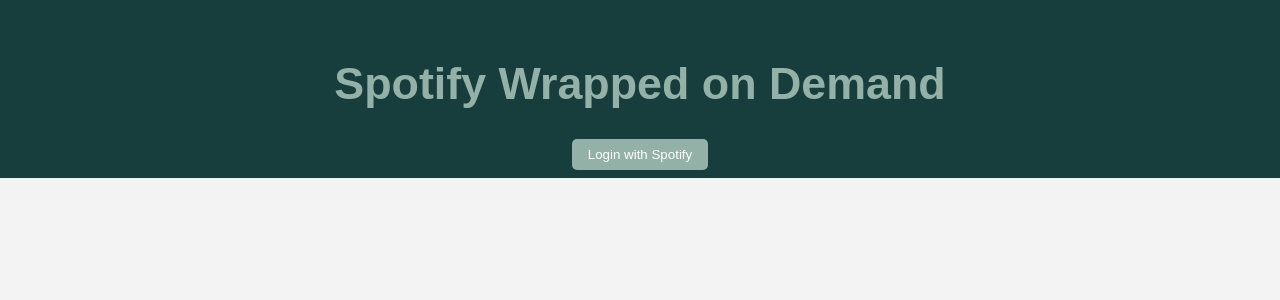
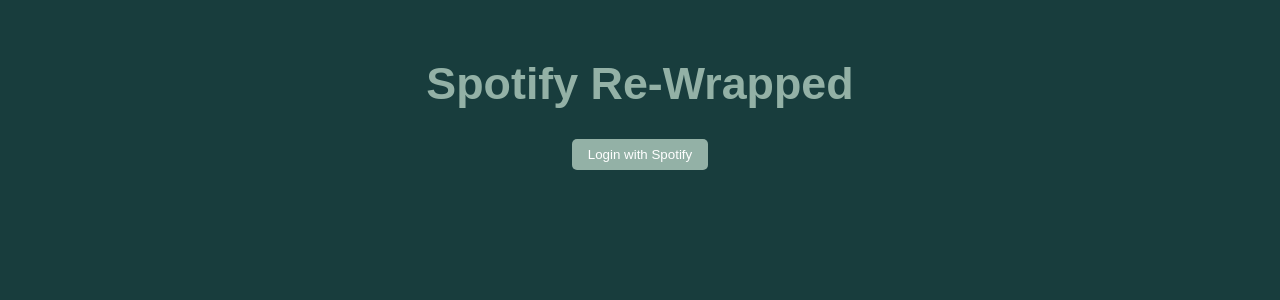
Before and after one commit to affanabid/rewrap, a React (Vite) app in the folder frontend/: page / in a window 1280 px wide. Shown: the top 300 px of the page. Built offline with nearby package versions, Linux system fonts and the light colour scheme; no server answers.

Commit message:
fix design

```diff
--- a/frontend/src/index.css
+++ b/frontend/src/index.css
@@ -3,4 +3,5 @@ body {
   padding: 0;
   background: #f3f3f3;
   font-family: sans-serif;
+  background: #183D3D;
 }
--- a/frontend/src/pages/Dashboard.jsx
+++ b/frontend/src/pages/Dashboard.jsx
@@ -266,7 +266,7 @@ function Dashboard() {
                     <XAxis dataKey="name" interval={0} angle={-45} textAnchor="end" height={80} />
                     <YAxis />
                     <Tooltip formatter={(value) => `${value} tracks`} />
-                    <Legend />
+                    {/* <Legend /> */}
                     <Bar dataKey="trackCount" fill="#5C8374" name="Number of Tracks" />
                   </BarChart>
                 </div>
--- a/frontend/src/pages/Login.jsx
+++ b/frontend/src/pages/Login.jsx
@@ -12,7 +12,7 @@ function Login() {
 
   return (
     <div className="auth-section">
-      <h1>Spotify Wrapped on Demand</h1>
+      <h1>Spotify Re-Wrapped</h1>
       <button onClick={handleLogin}>Login with Spotify</button>
     </div>
   );
```
